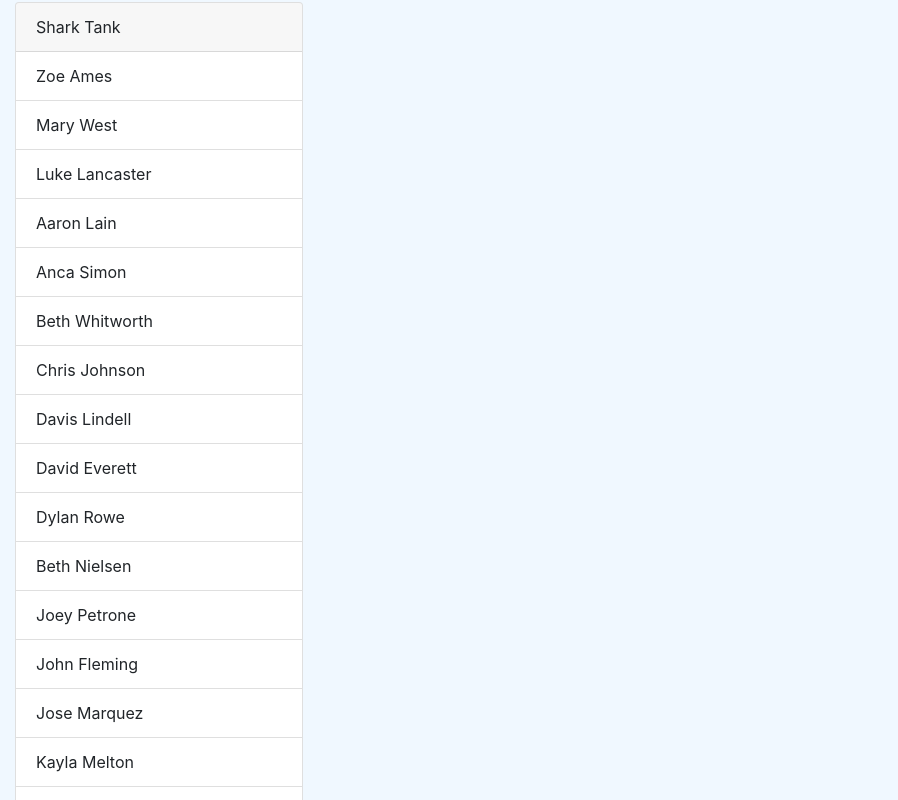
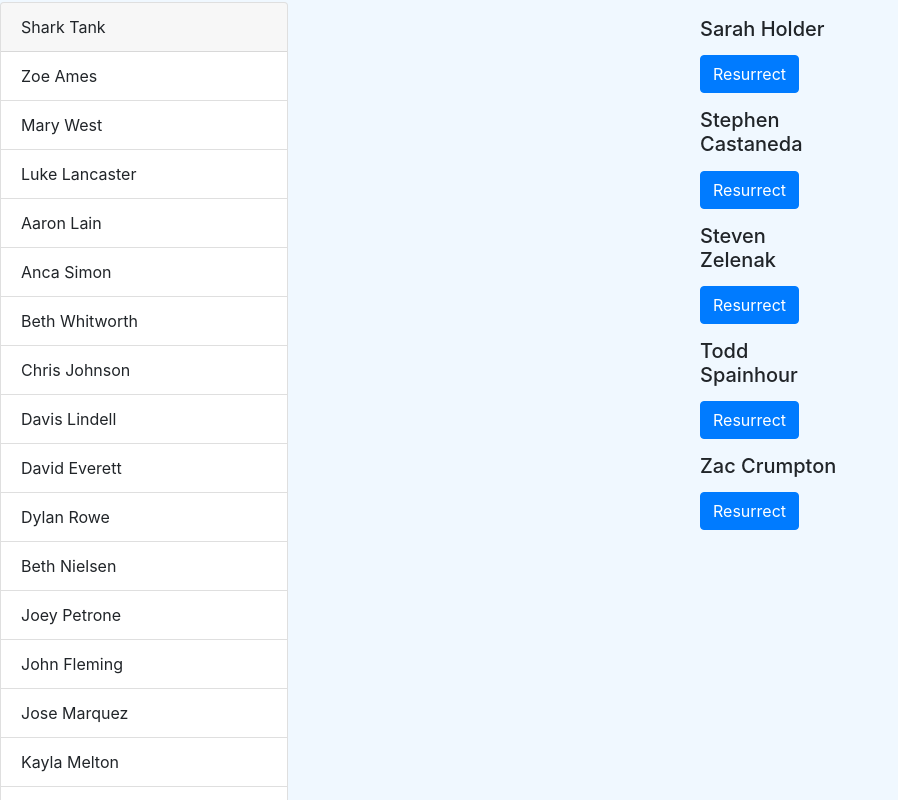
Before and after one commit to lstar18/shark-tank, a plain HTML site: page index.html in a window 1280 px wide. Shown: the part 54-854 px from the top of the page, without its empty margins (0-898 px from the left). Drawn offline with nearby package versions, Linux system fonts and the light colour scheme.

Commit message:
got dead people to print

```diff
--- a/index.html
+++ b/index.html
@@ -8,10 +8,16 @@
     <link rel="stylesheet" href="./styles/main.css">
 </head>
 <body>
+
     <h1 class="text-center">Shark Tank</h1>
+    <div class="row">
     <div class="col-6">
         <div id="tank"></div>
     </div>
+    <div class="col-6">
+        <div id="graveyard"></div>
+    </div>
+</div>
 <script src="https://code.jquery.com/jquery-3.4.1.slim.min.js" integrity="sha384-J6qa4849blE2+poT4WnyKhv5vZF5SrPo0iEjwBvKU7imGFAV0wwj1yYfoRSJoZ+n" crossorigin="anonymous"></script>
 <script src="https://cdn.jsdelivr.net/npm/popper.js@1.16.0/dist/umd/popper.min.js" integrity="sha384-Q6E9RHvbIyZFJoft+2mJbHaEWldlvI9IOYy5n3zV9zzTtmI3UksdQRVvoxMfooAo" crossorigin="anonymous"></script>
 <script src="https://stackpath.bootstrapcdn.com/bootstrap/4.4.1/js/bootstrap.min.js" integrity="sha384-wfSDF2E50Y2D1uUdj0O3uMBJnjuUD4Ih7YwaYd1iqfktj0Uod8GCExl3Og8ifwB6" crossorigin="anonymous"></script>
--- /dev/null
+++ b/javascripts/components/graveyard.js
@@ -0,0 +1,22 @@
+import util from "../helpers/util.js";
+import persons from '../helpers/data/personData.js'
+
+const buildGraveyard = () => {
+    const deadPersons = persons.getDeadPersons();
+    let domString = '<h2 class="col-12 text-center>Graveyard</h2>'
+    domString += '<div class="d=flex flex wrap">'
+
+
+    deadPersons.forEach((deadPersons)=> {
+        domString += '<div class="col-4">'
+        domString += '<div class="person-card">'
+        domString += `<h5 class="card-title">${deadPersons.name}</h5>`
+        domString += '<a href="#" class="btn btn-primary">Resurrect </a>'
+        domString += '</div>'
+        domString += '</div>'
+    });
+    domString += '</div>'
+    util.printToDom('graveyard', domString);
+};
+
+export default { buildGraveyard };
--- a/javascripts/helpers/data/personData.js
+++ b/javascripts/helpers/data/personData.js
@@ -19,10 +19,10 @@ const persons = [
     { id: 'person18', name: 'Michele Rawlins', isDead: false },
     { id: 'person19', name: 'Monique Bass', isDead: false },
     { id: 'person20', name: 'Ola Oladinni', isDead: false },
-    { id: 'person21', name: 'Sarah Holder', isDead: false },
-    { id: 'person22', name: 'Stephen Castaneda', isDead: false },
-    { id: 'person23', name: 'Steven Zelenak', isDead: false },
-    { id: 'person24', name: 'Todd Spainhour', isDead: false },
+    { id: 'person21', name: 'Sarah Holder', isDead: true },
+    { id: 'person22', name: 'Stephen Castaneda', isDead: true },
+    { id: 'person23', name: 'Steven Zelenak', isDead: true },
+    { id: 'person24', name: 'Todd Spainhour', isDead: true },
     { id: 'person25', name: 'Zac Crumpton', isDead: true }
   ];
 
@@ -30,4 +30,8 @@ const getAlivePersons = () => {
 return persons.filter((x)=> x.isDead=== false);
 };
 
-export default { getAlivePersons };
+const getDeadPersons = () => {
+return persons.filter((x)=> x.isDead);
+}
+
+export default { getAlivePersons, getDeadPersons };
--- a/javascripts/main.js
+++ b/javascripts/main.js
@@ -1,8 +1,10 @@
 import tank from './components/tank.js'
-import person from './components/tank.js'
+import graveyard from './components/graveyard.js'
+
 
 const init = () => {
     tank.tankBuilder();
+    graveyard.buildGraveyard();
 
 };
 
--- a/styles/main.css
+++ b/styles/main.css
@@ -1,3 +1,7 @@
 body {
     background-color: aliceblue;
 }
+
+.person-card {
+    margin: 15px;
+}
```
